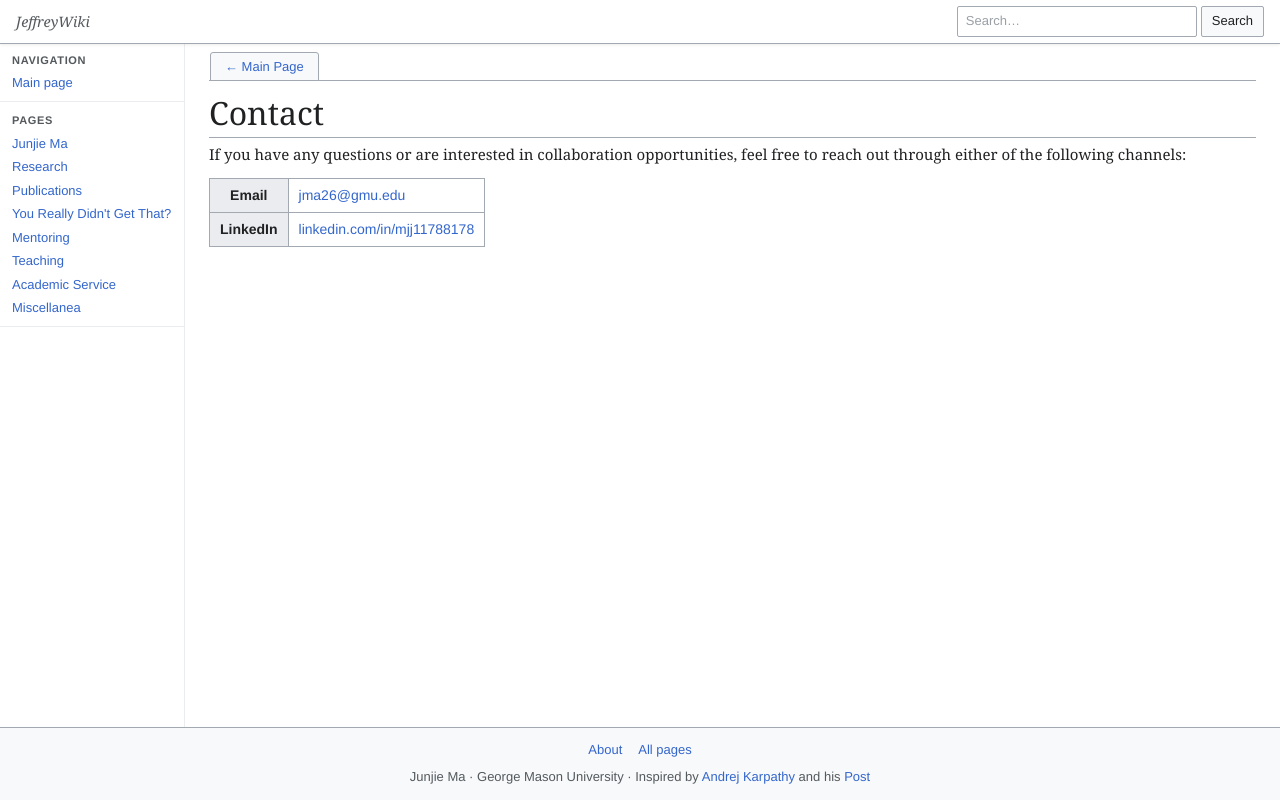
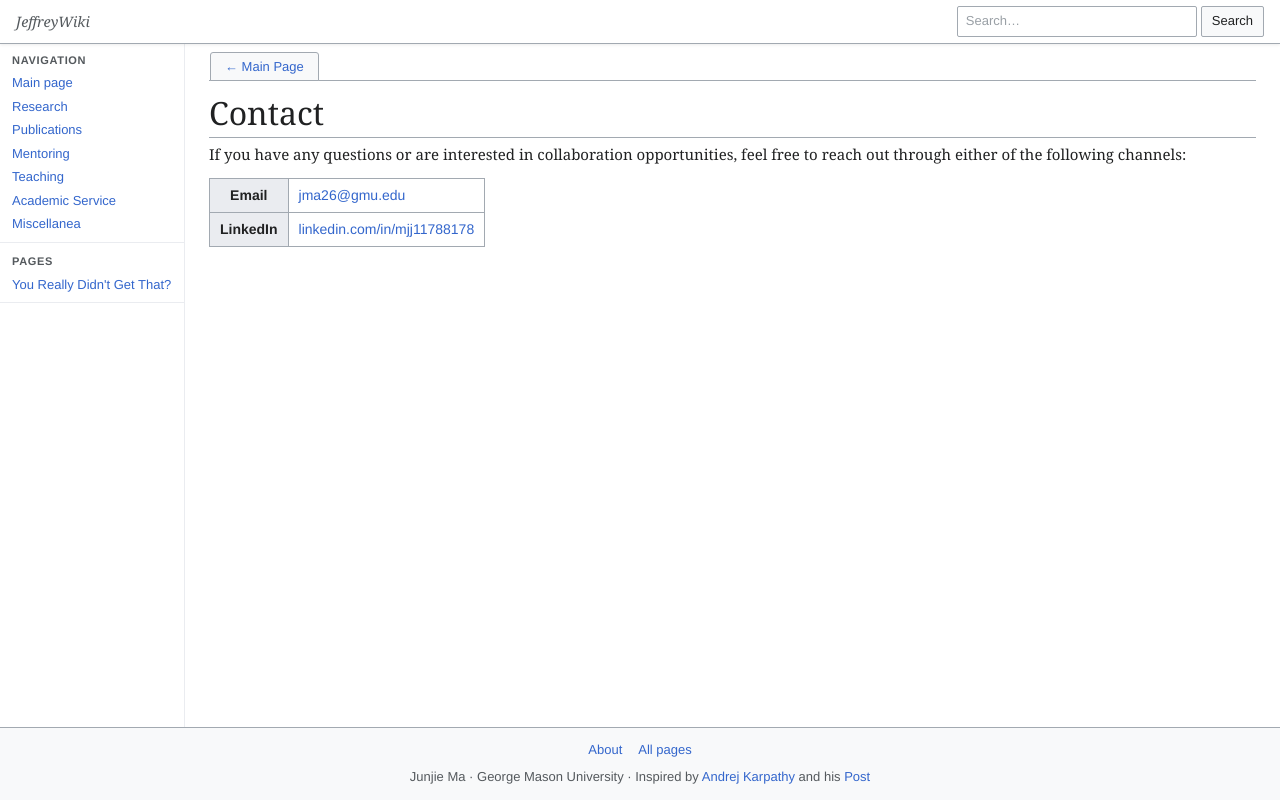
Before and after one commit to mjj5444845/jeffrey-wiki, a Next.js app: page /message in a window 1280 px wide. Built offline with nearby package versions, Linux system fonts and the light colour scheme.

Commit message:
Separate section navigation from individual wiki items

```diff
--- a/src/components/WikiNav.tsx
+++ b/src/components/WikiNav.tsx
@@ -3,6 +3,7 @@
 import Link from 'next/link'
 import { usePathname } from 'next/navigation'
 import { useLanguage } from '@/context/LanguageContext'
+import siteConfig from '@/lib/siteConfig'
 import type { WikiPageMeta } from '@/types/wiki'
 
 interface Props {
@@ -12,6 +13,26 @@ interface Props {
 export default function WikiNav({ pages }: Props) {
   const pathname = usePathname()
   const { t } = useLanguage()
+  const navigationPages = siteConfig.navigationSlugs
+    .map((slug) => pages.find((page) => page.slug === slug))
+    .filter((page): page is WikiPageMeta => page !== undefined)
+  const itemPages = pages.filter((page) => !siteConfig.navigationSlugs.includes(page.slug))
+
+  function renderPageLink(page: WikiPageMeta) {
+    const active = pathname === `/wiki/${page.slug}` || (page.slug === 'home' && pathname === '/')
+    return (
+      <li key={page.slug}>
+        <Link
+          href={`/wiki/${page.slug}`}
+          className={`wiki-nav-link${active ? ' active' : ''}`}
+          aria-current={active ? 'page' : undefined}
+          title={page.description}
+        >
+          {page.slug === 'home' ? t.navMainPage : page.title}
+        </Link>
+      </li>
+    )
+  }
 
   return (
     <nav className="wiki-nav" aria-label="Site navigation">
@@ -19,11 +40,7 @@ export default function WikiNav({ pages }: Props) {
       <div className="wiki-nav-section wiki-nav-section-first">
         <h3 className="wiki-nav-section-title">{t.navNavigation}</h3>
         <ul className="wiki-nav-list">
-          <li>
-            <Link href="/" className={`wiki-nav-link${pathname === '/' ? ' active' : ''}`}>
-              {t.navMainPage}
-            </Link>
-          </li>
+          {navigationPages.map(renderPageLink)}
         </ul>
       </div>
 
@@ -31,20 +48,7 @@ export default function WikiNav({ pages }: Props) {
       <div className="wiki-nav-section">
         <h3 className="wiki-nav-section-title">{t.navPages}</h3>
         <ul className="wiki-nav-list">
-          {pages.map((page) => {
-            const active = pathname === `/wiki/${page.slug}`
-            return (
-              <li key={page.slug}>
-                <Link
-                  href={`/wiki/${page.slug}`}
-                  className={`wiki-nav-link${active ? ' active' : ''}`}
-                  title={page.description}
-                >
-                  {page.title}
-                </Link>
-              </li>
-            )
-          })}
+          {itemPages.map(renderPageLink)}
         </ul>
       </div>
     </nav>
--- a/src/lib/pages.ts
+++ b/src/lib/pages.ts
@@ -1,12 +1,13 @@
 import fs from 'fs'
 import path from 'path'
 import matter from 'gray-matter'
+import siteConfig from './siteConfig'
 import { processMarkdown, slugify } from './markdown'
 import type { WikiPage, WikiPageMeta, WikiFrontMatter } from '@/types/wiki'
 
 const WIKI_DIR = path.join(process.cwd(), 'content', 'wiki')
 
-const PAGE_ORDER = ['home', 'research', 'publications', 'you-really-didnt-get-that', 'mentoring', 'teaching', 'service', 'miscellanea']
+const PAGE_ORDER = siteConfig.navigationSlugs
 
 export function getAllSlugs(): string[] {
   if (!fs.existsSync(WIKI_DIR)) return []
--- a/src/lib/siteConfig.ts
+++ b/src/lib/siteConfig.ts
@@ -3,6 +3,7 @@ const siteConfig = {
   email: 'jma26@gmu.edu',
   historyUrl: 'https://github.com/mjj5444845/jeffrey-wiki/commits/main/',
   messageUrl: '/message',
+  navigationSlugs: ['home', 'research', 'publications', 'mentoring', 'teaching', 'service', 'miscellanea'] as readonly string[],
 } as const
 
 export default siteConfig
```
Also changed, not shown: 1 other file (tests, documents, lock files or other folders).
